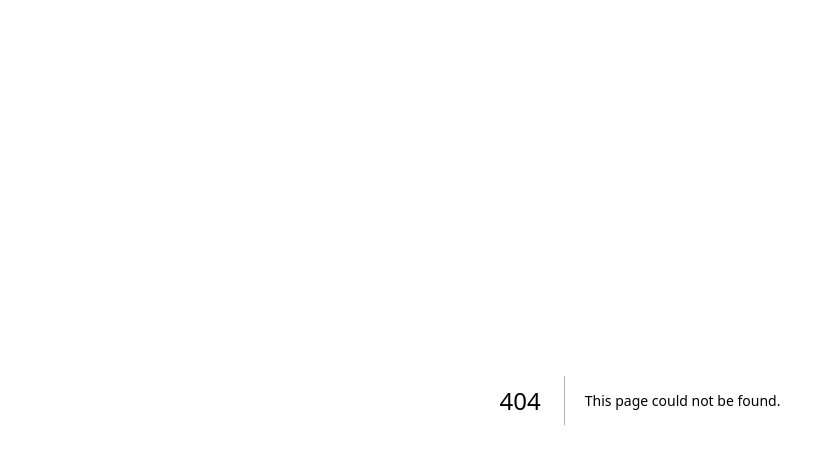
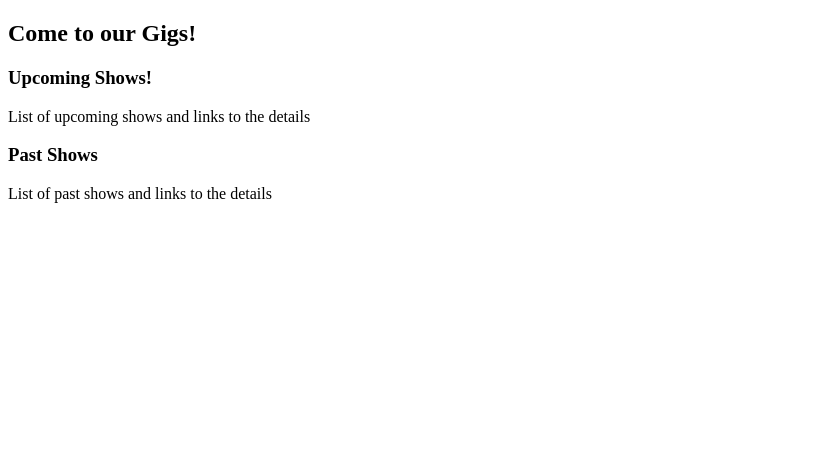
Before and after one commit to Draikth/alpha_deficit, a Next.js app: page /shows in a window 1280 px wide. Before the commit this address had no page. Shown: the top 464 px of the page, without its empty margins (0-835 px from the left). Built offline with nearby package versions, Linux system fonts and the light colour scheme.

Commit message:
Add shows and the potential 'fun' page

```diff
--- /dev/null
+++ b/app/shows/page.js
@@ -0,0 +1,20 @@
+export const metadata = {
+  title: 'Gigs',
+  description: 'Alpha Deficit Band Page',
+};
+
+export default function ShowsPage() {
+  return (
+    <div>
+      <h2>Come to our Gigs!</h2>
+      <div>
+        <h3>Upcoming Shows!</h3>
+        <section>List of upcoming shows and links to the details</section>
+      </div>
+      <div>
+        <h3>Past Shows</h3>
+        <section>List of past shows and links to the details</section>
+      </div>
+    </div>
+  );
+}
```
Also changed, not shown: app/fun/page.js (added, +17 -0 lines).
